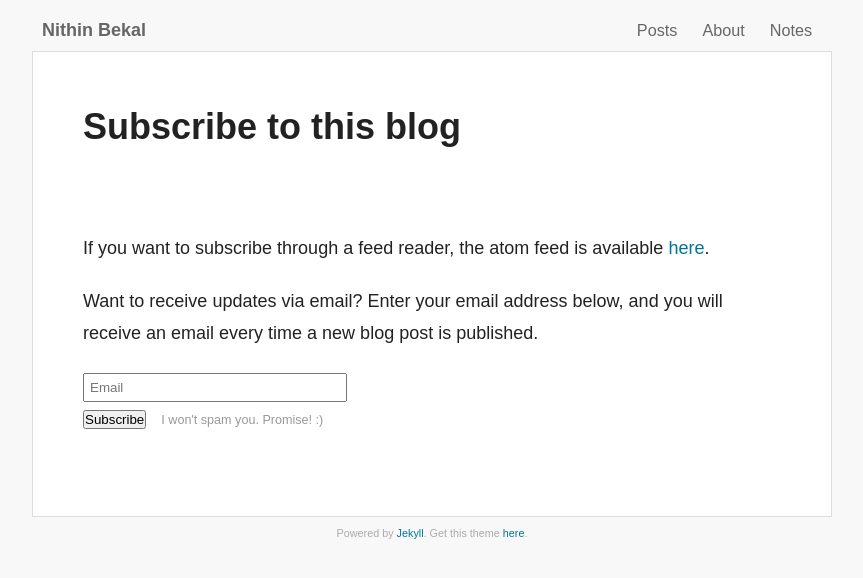
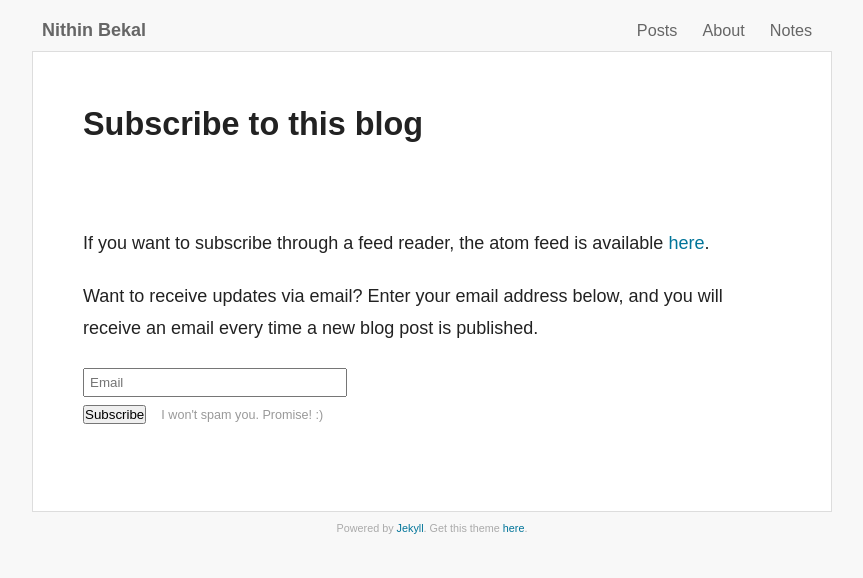
Before and after one commit to nithinbekal/nithinbekal.github.io, a Jekyll site: the page built from subscribe/index.md, in a window 1280 px wide. Shown: the top 578 px of the page, without its empty margins (208-1071 px from the left). Built offline with Jekyll 4.4.1, drawn with Linux system fonts in a browser that asks for light colours.

Commit message:
Make main heading slightly smaller

```diff
--- a/_layouts/category.html
+++ b/_layouts/category.html
@@ -3,7 +3,7 @@ layout: default
 ---
 
 <div class='post page'>
-  <h2 class='title'>{{ page.title }}</h2>
+  <h1 class='title'>{{ page.title }}</h2>
   <p><small><i>Showing posts tagged with #{{ page.category }}</i></small></p>
 
   <div class='content'>
--- a/_layouts/default.html
+++ b/_layouts/default.html
@@ -24,7 +24,7 @@
   <body>
     <div class='container'>
       <div class='header'>
-        <h1 class='title'><a id='top-home-link' href='/'>{{ site.name }}</a></h1>
+        <span class='site-title'><a href='/'>{{ site.name }}</a></span>
         <span class='links align-right'>
           <a class='top-nav-link' href='/'>Posts</a>
           <a class='top-nav-link' href='/about/'>About</a>
--- a/_layouts/page.html
+++ b/_layouts/page.html
@@ -3,7 +3,7 @@ layout: default
 ---
 
 <div class='post page'>
-  <h2 class='title'>{{ page.title }}</h2>
+  <h1 class='title'>{{ page.title }}</h2>
 
   <div class='content'>
   {{ content }}
--- a/_layouts/post.html
+++ b/_layouts/post.html
@@ -3,7 +3,7 @@ layout: default
 ---
 
 <div class='post'>
-  <h2 class='title'>{{ page.title }}</h2>
+  <h1 class='title'>{{ page.title }}</h2>
   <p class='meta'>{{ page.date | date_to_string }}</p>
 
   <div class='content'>
--- a/_sass/site.scss
+++ b/_sass/site.scss
@@ -57,6 +57,9 @@ a:hover { text-decoration: underline; }
   padding: 20px 50px;
 }
 
+.site-title > a { color: #666; font-weight: bold; }
+.site-title > a:hover { color: #222; text-decoration: none; }
+
 .site .posts { padding: 50px 0 0 0; }
 .site .posts .month { color: #aaa; padding: 30px 0; }
 
@@ -88,8 +91,8 @@ a:hover { text-decoration: underline; }
 .site .posts .category { font-size: 0.6em; }
 .site .post .category { font-size: 0.8em; }
 
-.site .post h2.title {
-  font-size: 2em;
+.site .post h1.title {
+  font-size: 1.8em;
   line-height: 1.4em;
   padding: 30px 0 20px 0;
 }
```
